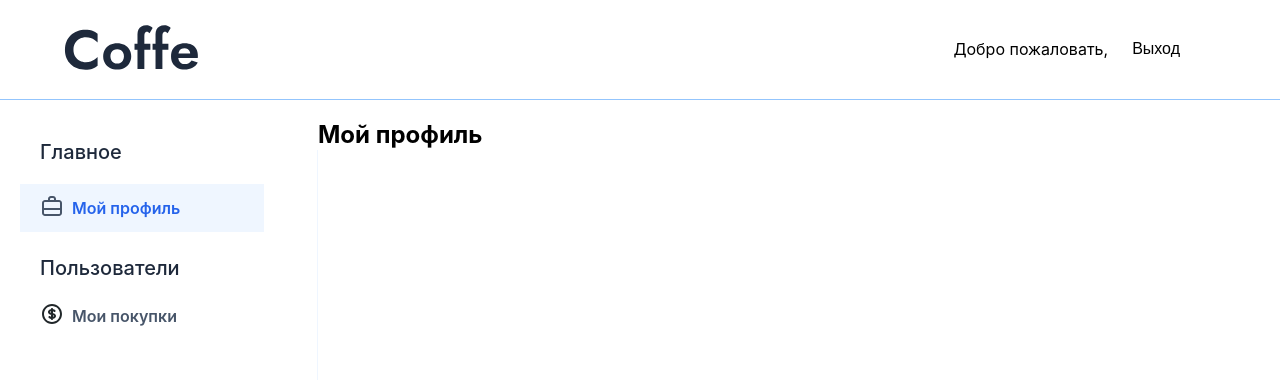
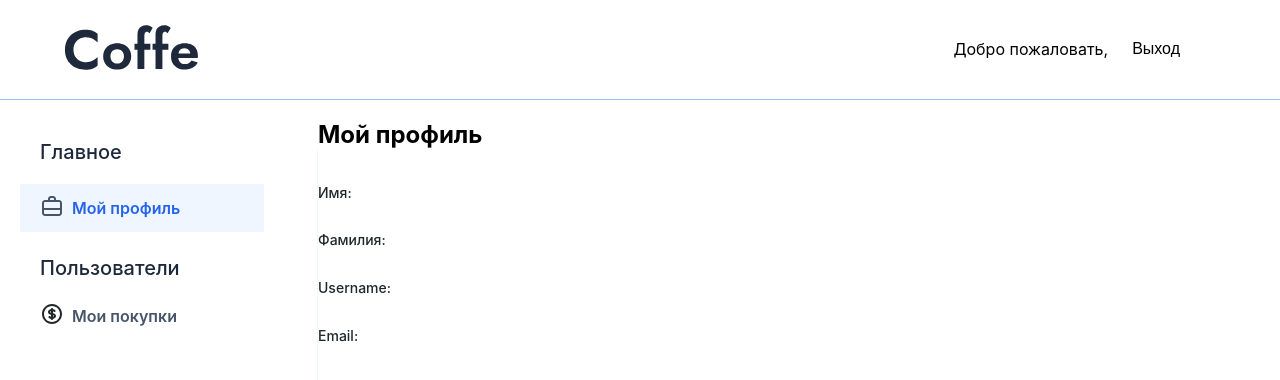
Before and after one commit to RitaKruglova/digicoffee-test-task, a React (Create React App) app: page /profile in a window 1280 px wide. Shown: the top 380 px of the page. Built offline with nearby package versions, Linux system fonts and the light colour scheme; no server answers.

Commit message:
feat: add marking for profile

```diff
--- a/src/pages/profile/profile.tsx
+++ b/src/pages/profile/profile.tsx
@@ -1,13 +1,27 @@
-import { FC } from 'react';
+import { FC, useEffect } from 'react';
 import profileStyles from './profile.module.css';
+import ProfileInfo from '../../components/profile-info/profile-info';
+import { useAppDispatch, useAppSelector } from '../../hooks/reduxHooks';
+import { fetchUserById } from '../../store/slices/userSlice';
 
 const Profile: FC = () => {
+  const userInfo = useAppSelector(store => store.user.userInfo);
+  const dispatch = useAppDispatch();
+
+  useEffect(() => {
+    dispatch(fetchUserById(Number(localStorage.getItem('userId'))));
+  }, [dispatch]);
+
   return (
     <section className={profileStyles.container}>
       <h2 className={profileStyles.title}>Мой профиль</h2>
       <div className={profileStyles.nameContainer}>
-
+        <ProfileInfo name="Имя" value={userInfo.first_name} />
+        <ProfileInfo name="Фамилия" value={userInfo.last_name} />
       </div>
+      <ProfileInfo name="Username" value={userInfo.username} />
+      <ProfileInfo name="Email" value={userInfo.email} />
+      {localStorage.getItem('role') === 'admin' && <ProfileInfo name="Роль" value={userInfo.role} />}
     </section>
   )
 }
```
